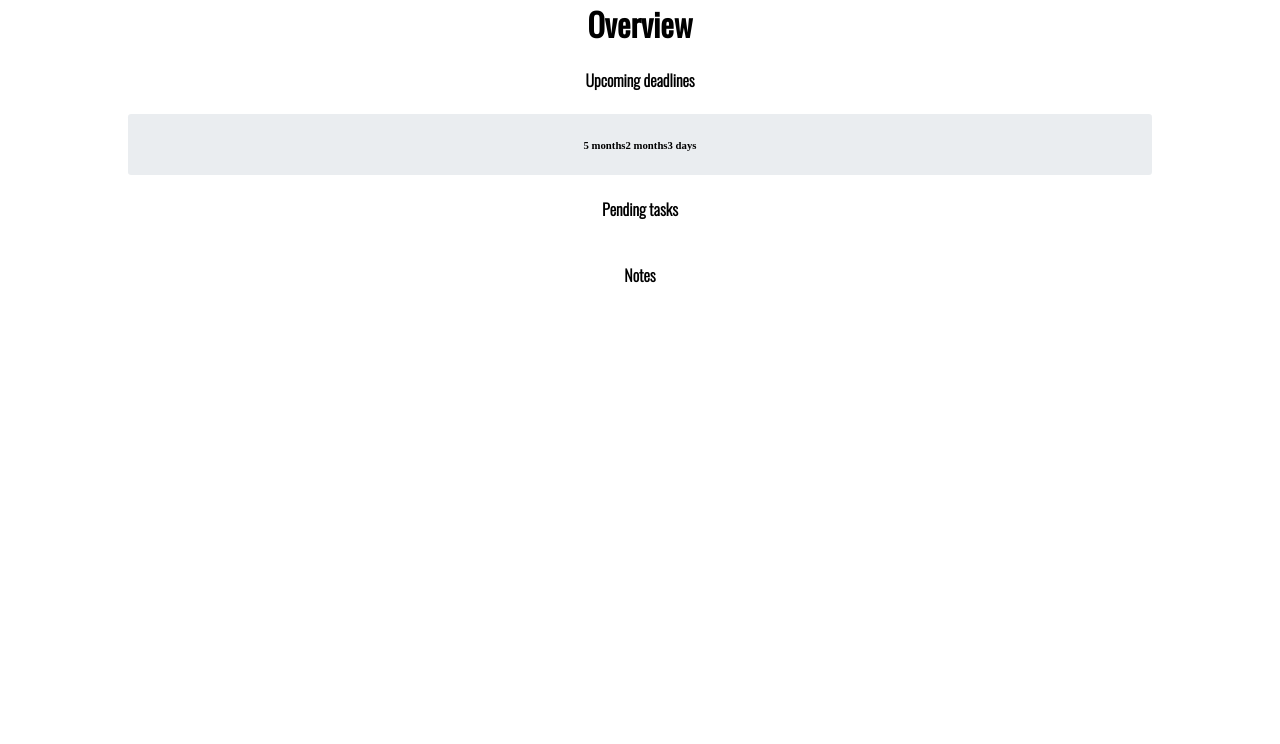
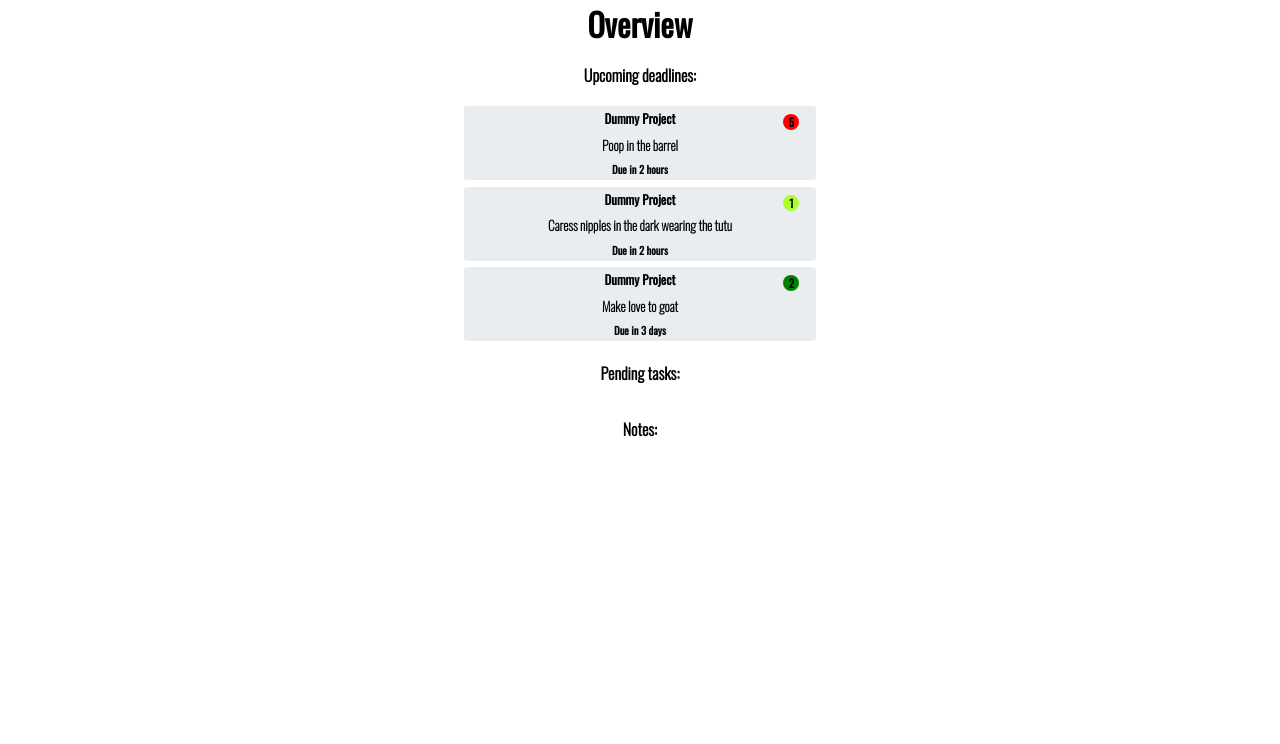
Before and after one commit to Caballojhonson/todo-app, a website built with webpack: page dist/index.html in a window 1280 px wide. Shown: the top 744 px of the page. Built offline with nearby package versions, Linux system fonts and the light colour scheme; files whose address does not match are found by name.

Commit message:
Finished upcoming deadlines section in overview view

```diff
--- a/src/index.js
+++ b/src/index.js
@@ -7,8 +7,9 @@ import { storage } from './modules/storage';
 import './style.css';
 
 function makeDummys() {
-	createTask('testTitle2', 'testDesc2', '07/03/2021', 2);
-	createTask('testTitle', 'testDesc', '06/30/2021', 1);
+	createTask('Poop in the barrel', 'Take ass. Take barrel to basement. Make poop in the barrel. Show mom.', '06/30/2021', 5)
+	createTask('Make love to goat', 'As usual', '07/03/2021', 2);
+	createTask('Caress nipples in the dark wearing the tutu', 'testDesc', '06/30/2021', 1);
 	createTask(
 		'Throw shit to window',
 		'Just poop on your hand, throw against the nearest window',
@@ -43,7 +44,7 @@ function makeDummys() {
 setTimeout(() => dateTime.getTimeToUpcomingDeadlines(), 5000)
 
 function debug() {
-
+console.log(logic.sortByDeadline());
 }
 
 setTimeout(() => makeDummys(), 0);
--- a/src/modules/DOM.js
+++ b/src/modules/DOM.js
@@ -7,6 +7,7 @@ import addIcon from '../icons/add.png';
 import { dateTime } from './dateTime';
 import { logic } from './logic';
 import { formatDistanceStrict } from 'date-fns';
+import { storage } from './storage';
 
 function newImage(source) {
 	const image = new Image();
@@ -37,14 +38,14 @@ function createText(tag, clss, text, appendTo) {
 	elem.classList.add(clss);
 	elem.textContent = text;
 	appendTo.appendChild(elem);
-    return elem
+	return elem;
 }
 
 function createDiv(clss, appendTo) {
-    let elem = document.createElement('div')
-    elem.classList.add(clss)
-    appendTo.appendChild(elem);
-    return elem
+	let elem = document.createElement('div');
+	elem.classList.add(clss);
+	appendTo.appendChild(elem);
+	return elem;
 }
 
 function append(what, where) {
@@ -77,16 +78,22 @@ const DOM = (() => {
 
 	const overview = (() => {
 		const renderUpcoming = () => {
-            let container = get('upcomingCont')
-			let box = createDiv('boxes', container)
+			let container = get('upcomingCont');
 			for (let i = 0; i < logic.getUpcomingTasks().length; i++) {
-				createText(
+				let box = createDiv('boxes', container);
+				let priorityBox = createDiv('priorityCircles', box);
+                priorityBox.textContent = logic.getUpcomingTasks()[i].priority;
+				createText('h4', 'fromProject', logic.getUpcomingTasks()[i].fromProject, box);
+                createText('h5', 'taskTitle', logic.getUpcomingTasks()[i].name, box);
+                createText(
 					'h6',
 					'timeTill',
-					dateTime.getTimeToUpcomingDeadlines()[i],
+					logic.dueOrOverdue(logic.getUpcomingTasks()[i].deadline, dateTime.getTimeToUpcomingDeadlines()[i]),
 					box
 				);
+                logic.changePriorityColor(logic.getUpcomingTasks()[i], priorityBox);
 			}
+
 		};
 		return { renderUpcoming };
 	})();
--- a/src/modules/dateTime.js
+++ b/src/modules/dateTime.js
@@ -28,6 +28,7 @@ const dateTime = (() => {
 		return times;
 	}
 
+
 	return { current, thisMonth, getTime, getTimeToUpcomingDeadlines };
 })();
 
--- a/src/modules/logic.js
+++ b/src/modules/logic.js
@@ -1,19 +1,49 @@
-
 import { storage } from './storage';
 
 const logic = (() => {
 	const sortByDeadline = () => {
-		return storage.tasks.sort((a, b) => (a.deadline < b.deadline ? 1 : -1));
+		return storage.tasks.sort((a, b) =>
+			new Date(a.deadline) < new Date(b.deadline) ? -1 : 1
+		);
 	};
 	const getUpcomingTasks = () => {
 		let list = [];
+		//let invertedList = [];
 		for (let i = 0; i < 3; i++) {
 			list.push(sortByDeadline()[i]);
 		}
+		//for (let i = 0; i < list.length; i++) {
+		//    invertedList.push(list[i])
+		//}
 		return list;
 	};
 
-	return { sortByDeadline, getUpcomingTasks };
+	const dueOrOverdue = (deadline, timeTo) => {
+		if (new Date(deadline) > new Date()) return `Due in ${timeTo}`;
+		else return `${timeTo} overdue!`;
+	};
+
+	const changePriorityColor = (object, element) => {
+		if (object.priority === 1) {
+			element.style.backgroundColor = 'greenyellow';
+		}
+		if (object.priority === 2) {
+			element.style.backgroundColor = 'green';
+		}
+		if (object.priority === 3) {
+			element.style.backgroundColor = 'orange';
+		}
+		if (object.priority === 4) {
+			element.style.backgroundColor = 'orangered';
+		}
+		if (object.priority === 5) {
+			element.style.backgroundColor = 'red';
+		} else {
+			return 'Error setting priority color';
+		}
+	};
+
+	return { sortByDeadline, getUpcomingTasks, changePriorityColor, dueOrOverdue };
 })();
 
 export { logic };
--- a/src/style.css
+++ b/src/style.css
@@ -16,11 +16,22 @@
 }
 
 /* @media screen and (max-width: 425px) { */
-    html, body {
+html,
+body {
 	height: 100%;
 	margin: 0px;
+	font-family: 'OswaldLight';
 }
-	#clock, #date {
+h1,
+h2,
+h3,
+h4,
+h5,
+h6 {
+	margin: 0.2rem 0rem 0.2rem 0rem;
+}
+#clock,
+#date {
 	margin: 0rem 1rem 0rem 1rem;
 }
 div,
@@ -30,13 +41,12 @@
 	align-items: center;
 	text-align: center;
 }
-    nav{
+nav {
 	width: 100%;
 	position: fixed;
 	bottom: 0;
 	background-color: rgb(153, 160, 224);
 	border-top: 1px solid rgba(0, 0, 0, 0.623);
-
 }
 h1 {
 	margin: 0px;
@@ -65,11 +75,43 @@
 	width: 100%;
 }
 .boxes {
-        flex-wrap: wrap;
+	flex-direction: column;
+	flex-wrap: nowrap;
 	width: 80%;
+    max-width: 22rem;
+	margin: 0.2rem 0rem 0.2rem 0rem;
 	min-height: 3rem;
 	max-height: 7rem;
 	background-color: rgb(234, 237, 240);
 	border-radius: 0.2rem;
 }
+.priorityCircles {
+    font-family: 'Oswald';
+    font-size: 0.7rem;
+    font-weight: 900;
+    position: relative;
+    top: 0.5rem;
+    left: 43%;
+    height: 1rem;
+    width:1rem;
+    background-color: red;
+    border-radius: 50%;
+    margin-bottom: -1rem;
+
+}
+#upcomingTitle, #pendingTitle, #notesTitle {
+    margin: 1rem 0rem 1rem 0rem;
+}
+.fromProject {
+    font-family: 'Oswald';
+	font-size: 0.8rem;
+	margin: 0.2rem 0rem 0.2rem 0rem;
+}
+.timeTill {
+    font-family: 'Oswald';
+    color: ora
+}
+.taskTitle {
+    font-family: 'OswaldExtraLight';
+}
 /* } */
```
Also changed, not shown: dist/index.html, dist/main.js. Lines whose indentation alone changed are shown as unchanged.
